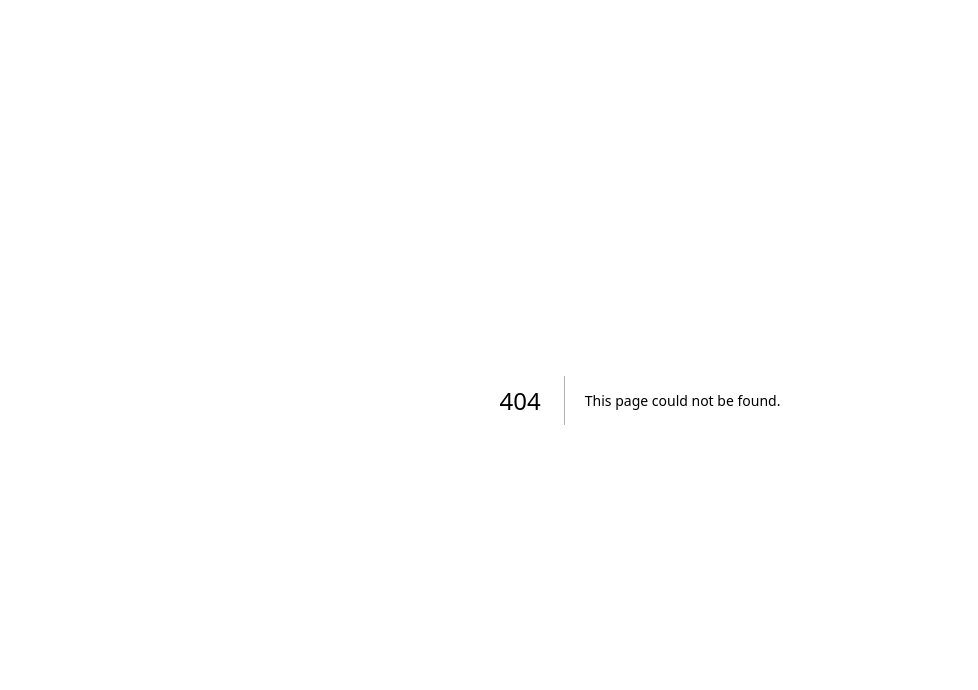
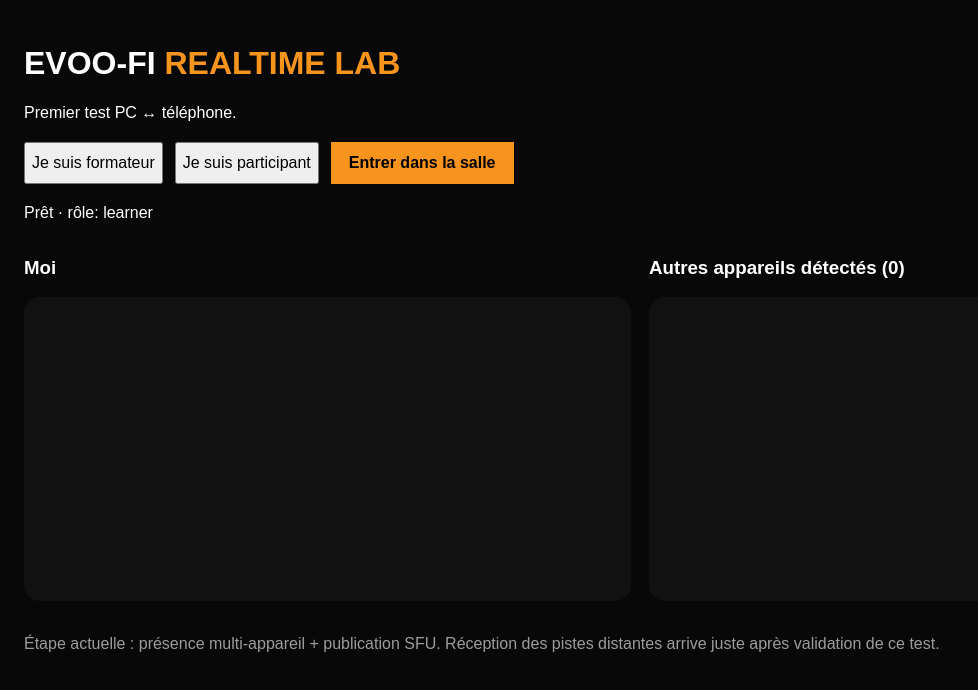
Before and after one commit to Dandadou/evoot, a Next.js app: page /realtime-test in a window 1280 px wide. Before the commit this address had no page. Shown: the top 690 px of the page, without its empty margins (0-978 px from the left). Built offline with nearby package versions, Linux system fonts and the light colour scheme.

Commit message:
Add cross-device EVOO-FI Realtime test room

```diff
--- /dev/null
+++ b/app/realtime-test/page.tsx
@@ -0,0 +1,9 @@
+'use client';
+import {useEffect,useRef,useState} from 'react';
+type Member={id:string;role:string;sessionId:string;tracks:Array<{trackName:string;kind:string}>};
+const roomId='evoofi-first-room';
+export default function RealtimeTest(){const local=useRef<HTMLVideoElement>(null),remote=useRef<HTMLVideoElement>(null),pc=useRef<RTCPeerConnection|null>(null),stream=useRef<MediaStream|null>(null);const[id]=useState(()=>crypto.randomUUID()),[status,setStatus]=useState('Prêt'),[members,setMembers]=useState<Member[]>([]),[role,setRole]=useState<'trainer'|'learner'>('learner');
+async function join(){try{setStatus('Ouverture caméra/micro…');const ms=await navigator.mediaDevices.getUserMedia({video:true,audio:{echoCancellation:true,noiseSuppression:true,autoGainControl:true}});stream.current=ms;if(local.current)local.current.srcObject=ms;const sr=await fetch('/api/realtime/session',{method:'POST'}),sj=await sr.json();if(!sr.ok)throw Error(sj.error);const p=new RTCPeerConnection({iceServers:[{urls:'stun:stun.cloudflare.com:3478'}]});pc.current=p;const wanted:any[]=[];for(const t of ms.getTracks()){const tr=p.addTransceiver(t,{direction:'sendonly'});wanted.push({location:'local',mid:tr.mid||String(wanted.length),trackName:`${id}-${t.kind}`})}const offer=await p.createOffer();await p.setLocalDescription(offer);const rr=await fetch('/api/realtime/tracks',{method:'POST',headers:{'Content-Type':'application/json'},body:JSON.stringify({sessionId:sj.sessionId,sdp:offer.sdp,tracks:wanted})}),rj=await rr.json();if(!rr.ok)throw Error(rj.error);const ans=rj.sessionDescription||rj.session_description;await p.setRemoteDescription({type:'answer',sdp:ans.sdp});await fetch('/api/realtime/room',{method:'POST',headers:{'Content-Type':'application/json'},body:JSON.stringify({roomId,id,role,sessionId:sj.sessionId,tracks:ms.getTracks().map(t=>({trackName:`${id}-${t.kind}`,kind:t.kind}))})});setStatus('● Connecté à EVOO-FI Realtime');await refresh()}catch(e){console.error(e);setStatus('Connexion impossible')}}
+async function refresh(){const r=await fetch(`/api/realtime/room?roomId=${roomId}`,{cache:'no-store'}),j=await r.json();setMembers(j.members||[])}
+useEffect(()=>{const t=setInterval(refresh,2500);return()=>{clearInterval(t);stream.current?.getTracks().forEach(x=>x.stop());pc.current?.close();fetch(`/api/realtime/room?roomId=${roomId}&id=${id}`,{method:'DELETE',keepalive:true})}},[id]);
+return <main style={{minHeight:'100vh',background:'#080808',color:'white',padding:24,fontFamily:'Arial'}}><h1>EVOO-FI <span style={{color:'#F7941D'}}>REALTIME LAB</span></h1><p>Premier test PC ↔ téléphone.</p><div style={{display:'flex',gap:12,margin:'20px 0'}}><button onClick={()=>setRole('trainer')}>Je suis formateur</button><button onClick={()=>setRole('learner')}>Je suis participant</button><button onClick={join} style={{background:'#F7941D',padding:'12px 18px',border:0,fontWeight:800}}>Entrer dans la salle</button></div><p>{status} · rôle: {role}</p><div style={{display:'grid',gridTemplateColumns:'repeat(auto-fit,minmax(280px,1fr))',gap:18}}><section><h3>Moi</h3><video ref={local} autoPlay muted playsInline style={{width:'100%',background:'#111',borderRadius:16}}/></section><section><h3>Autres appareils détectés ({members.filter(x=>x.id!==id).length})</h3><video ref={remote} autoPlay playsInline style={{width:'100%',background:'#111',borderRadius:16}}/><div>{members.filter(x=>x.id!==id).map(x=><p key={x.id}>● {x.role} · {x.tracks.length} piste(s)</p>)}</div></section></div><p style={{opacity:.6,marginTop:30}}>Étape actuelle : présence multi-appareil + publication SFU. Réception des pistes distantes arrive juste après validation de ce test.</p></main>}
```
